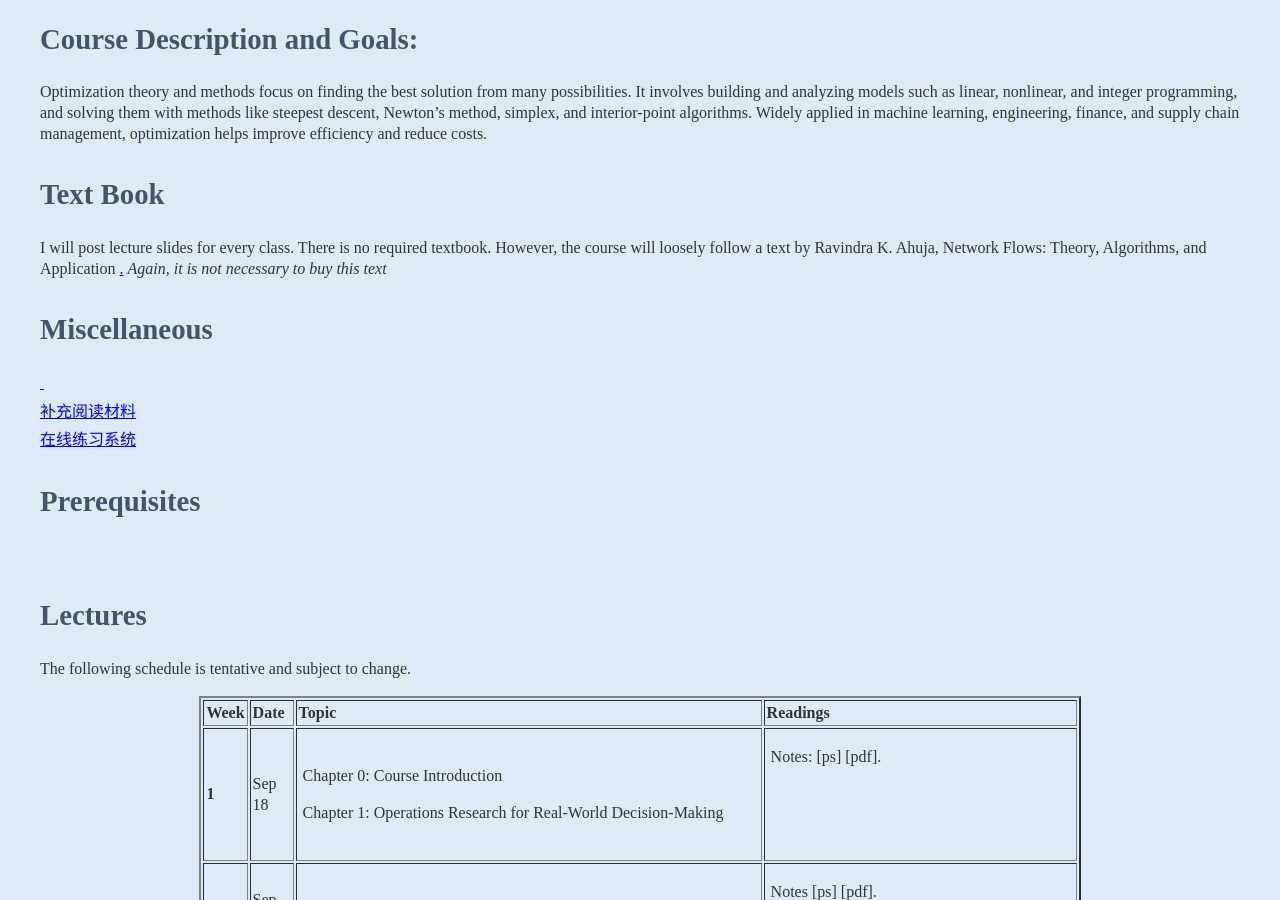
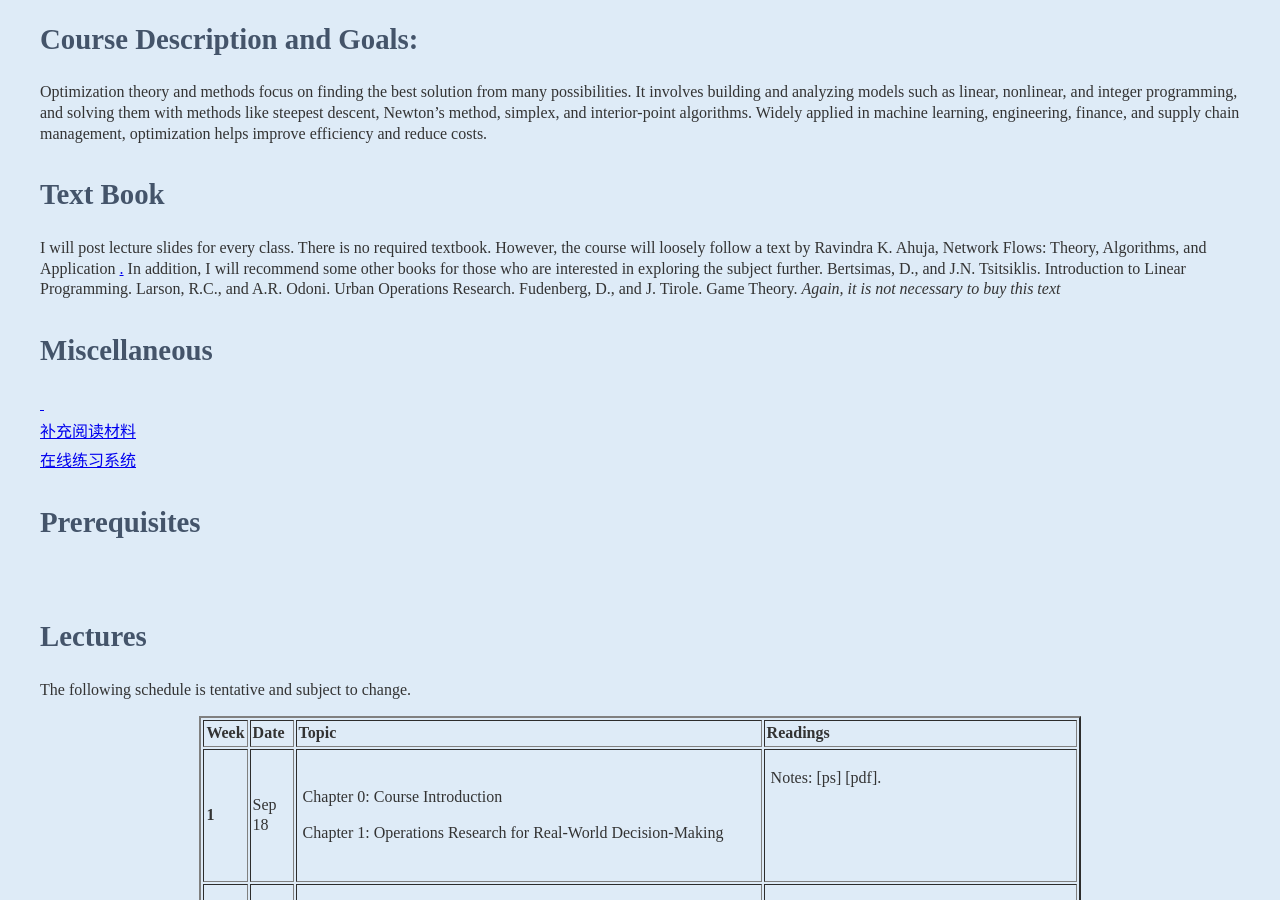
Before and after one commit to kejiwei/kejiwei.github.io, a Jekyll site: the page teaching/courses/OTM/index.html, which Jekyll copies as it is, in a window 1280 px wide and 900 px high, scrolled down 478 px. Built offline with Jekyll 4.4.1, drawn with Linux system fonts in a browser that asks for light colours.

Commit message:
Update index.html

```diff
--- a/teaching/courses/OTM/index.html
+++ b/teaching/courses/OTM/index.html
@@ -37,7 +37,10 @@
              <h2>Text Book </h2>
                 <li>
                 <p>I will post lecture slides for every class. There is no required textbook. However, the course will loosely follow a text by
-                    Ravindra K. Ahuja, Network Flows: Theory, Algorithms, and Application</a> <a href="https://item.jd.com/10089365718693.html">.</a> <i> Again, it is not necessary to buy this text </i>
+                    Ravindra K. Ahuja, Network Flows: Theory, Algorithms, and Application</a> <a href="https://item.jd.com/10089365718693.html">.</a> In addition,
+                     I will recommend some other books for those who are interested in exploring the subject further. Bertsimas, D., and J.N. Tsitsiklis. Introduction to Linear Programming. Larson, R.C., and A.R. Odoni. Urban Operations Research.
+                     Fudenberg, D., and J. Tirole. Game Theory.
+                    <i> Again, it is not necessary to buy this text </i>
                 </p>
                 </li>
 
```
